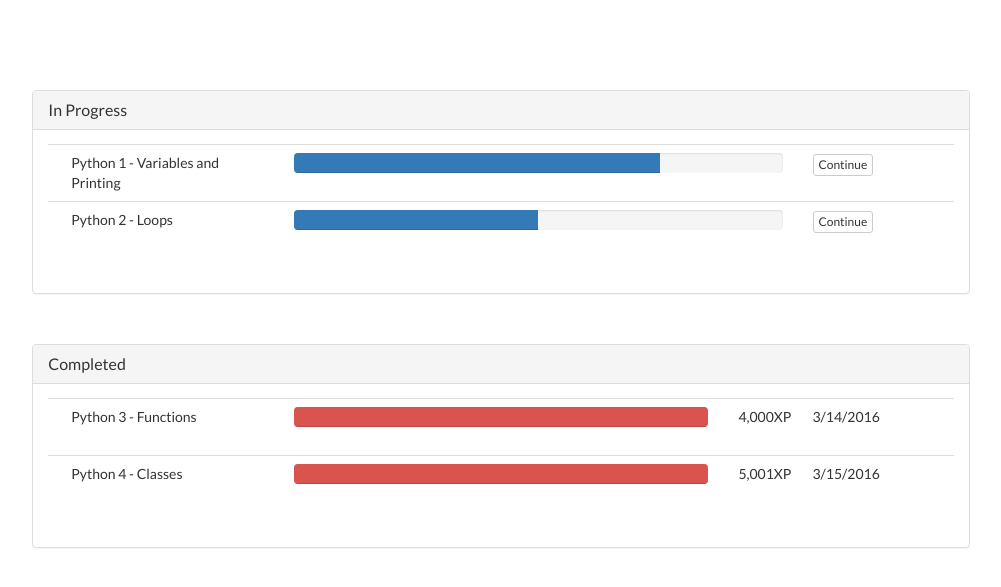
After one commit to amc8391/CoderGarten, a Flask app: page /student-assignments in a window 1280 px wide. The commit adds this page. Shown: the top 587 px of the page, without its empty margins (139-1140 px from the left). Run offline with Flask 2, Linux system fonts and the light colour scheme; some libraries are stand-ins or nearby versions.

Commit message:
Added student assignments page

```diff
--- a/app/templates/main.html
+++ b/app/templates/main.html
@@ -38,7 +38,7 @@
         <div id="navbar-student" class="collapse navbar-collapse">
           <ul class="nav navbar-nav">
             <li class="active"><a href="/student-homepage"><span class="glyphicon glyphicon-home"></span> Home</a></li>
-            <li><a href="/assignments"><span class="glyphicon glyphicon-pencil"></span> Assignments</a></li>
+            <li><a href="/student-assignments"><span class="glyphicon glyphicon-pencil"></span> Assignments</a></li>
             <li><a href="/leaderboard"><span class="glyphicon glyphicon-stats"></span> Leaderboards</a></li>
             <li><a href="/messages"><span class="glyphicon glyphicon-envelope"></span> Messages <span class="badge">5</span></a></li>
             <li><a href="/settings"><span class="glyphicon glyphicon-cog"></span> Settings</a></li>
--- /dev/null
+++ b/app/templates/student-assignments.html
@@ -0,0 +1,87 @@
+{% extends 'main.html' %}
+{% block title %}
+Assignments | CoderGarten
+{% endblock %}
+<!--Assignment button pops up modal that shows a list of students that you can assign students-->
+{% block content %}
+<div class="column">
+    <section class="panel panel-default panel-65">
+        <header class="panel-heading">
+            <h3 class="panel-title">In Progress</h3>
+        </header>
+        <div class="panel-body">
+            <table class="table table-responsive">
+                <tr></tr>
+                <tr>
+                    <td>
+                        <div class="col-md-3">Python 1 - Variables and Printing</div>
+                        <div class="col-md-7">
+                            <div class="progress text-center">
+                                <div class="progress-bar" role="progressbar" aria-valuenow="75" aria-valuemin="0" ariavaluemax="100" style="width:75%">
+                                </div>
+                            </div>
+                        </div>
+                        <div class="col-md-2">
+                            <a href="/editor">
+                                <button type="button" class="btn btn-xs btn-default">Continue</button>
+                            </a>
+                        </div>
+                    </td>
+                </tr>
+                <tr>
+                    <td>
+                        <div class="col-md-3">Python 2 - Loops</div>
+                        <div class="col-md-7">
+                            <div class="progress text-centered">
+                                <div class="progress-bar" role="progressbar" aria-valuenow="50" aria-valuemin="0" ariavaluemax="100" style="width:50%">
+                                </div>
+                            </div>
+                        </div>
+                        <div class="col-md-2">
+                            <a href="/editor">
+                                <button type="button" class="btn btn-xs btn-default">Continue</button>
+                            </a>
+                        </div>
+                    </td>
+                </tr>
+            </table>
+        </div>
+    </section>
+    <section class="panel panel-default panel-65">
+        <header class="panel-heading">
+            <h3 class="panel-title">Completed</h3>
+        </header>
+        <div class="panel-body">
+            <table class="table table-responsive" style="border-collapse:collapse;">
+                <tr></tr>
+                <tr>
+                    <td>
+                        <div class="col-md-3">Python 3 - Functions</div>
+                        <div class="col-md-6">
+                            <div class="progress text-center">
+                                <div class="progress-bar progress-bar-danger" role="progressbar" aria-valuenow="100" aria-valuemin="0" ariavaluemax="100" style="width:100%">
+                                </div>
+                            </div>
+                        </div>
+                        <div class="col-md-1">4,000XP</div>
+                        <div class="col-md-2">3/14/2016</div>
+                    </td>
+                </tr>
+                <tr>
+                    <td>
+                        <div class="col-md-3">Python 4 - Classes</div>
+                        <div class="col-md-6">
+                            <div class="progress text-center">
+                                <div class="progress-bar progress-bar-danger" role="progressbar" aria-valuenow="100" aria-valuemin="0" ariavaluemax="100" style="width:100%">
+                                </div>
+                            </div>
+                        </div>
+                        <div class="col-md-1">5,001XP</div>
+                        <div class="col-md-2">3/15/2016</div>
+                    </td>
+                </tr>
+            </table>
+        </div>
+    </section>
+</div>
+{% endblock %}
--- a/app/views.py
+++ b/app/views.py
@@ -17,6 +17,10 @@ def login():
 @app.route('/student-homepage')
 def student_homepage():
     return render_template('student-homepage.html')
+
+@app.route('/student-assignments')
+def student_assignments():
+    return render_template('student-assignments.html')
 
 # TODO: Replace later.
 @app.route('/parent-homepage')
```
